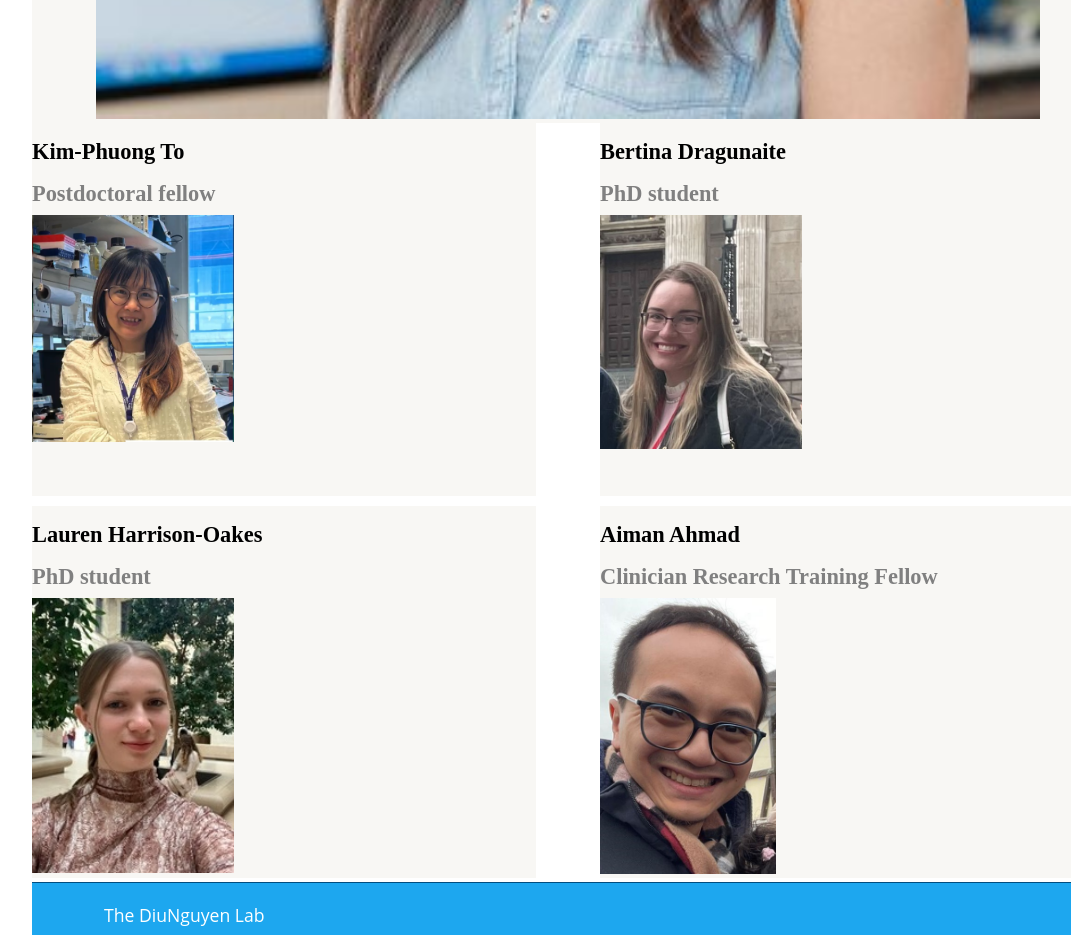
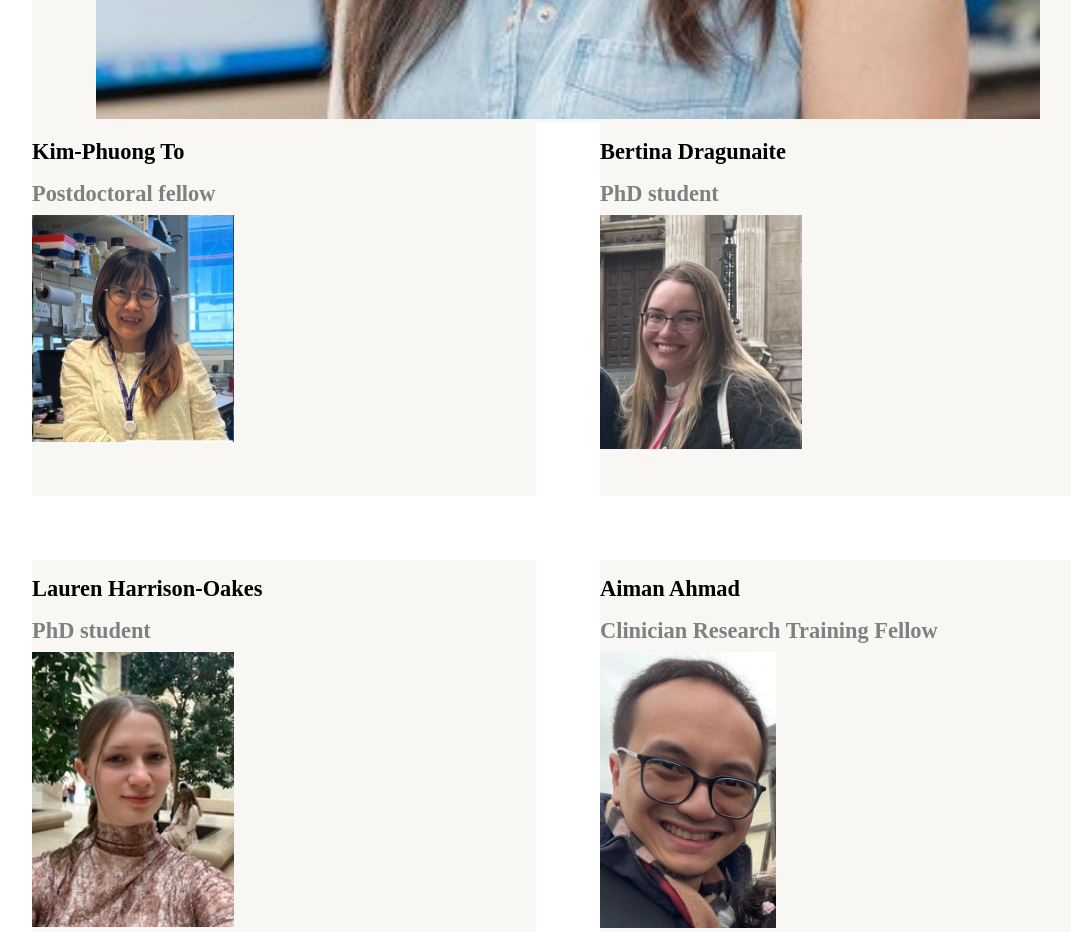
Before and after one commit to garethfentimen/diunguyenlab, a Gatsby site: page /people in a window 1280 px wide. Shown: the part 1280-2215 px from the top of the page, without its empty margins (72-1143 px from the left). Built offline with nearby package versions, Linux system fonts and the light colour scheme; Gatsby itself is replaced by a stand-in of ours.

Commit message:
Update people.scss

```diff
--- a/src/pages/people.scss
+++ b/src/pages/people.scss
@@ -41,7 +41,7 @@ hr {
     grid-template-columns: repeat(2, 1fr);
     grid-template-rows: repeat(2, 1fr);
     grid-column-gap: 4rem;
-    grid-row-gap: 10px;
+    grid-row-gap: 4rem;
 }
 
 .grid-bg {
```
